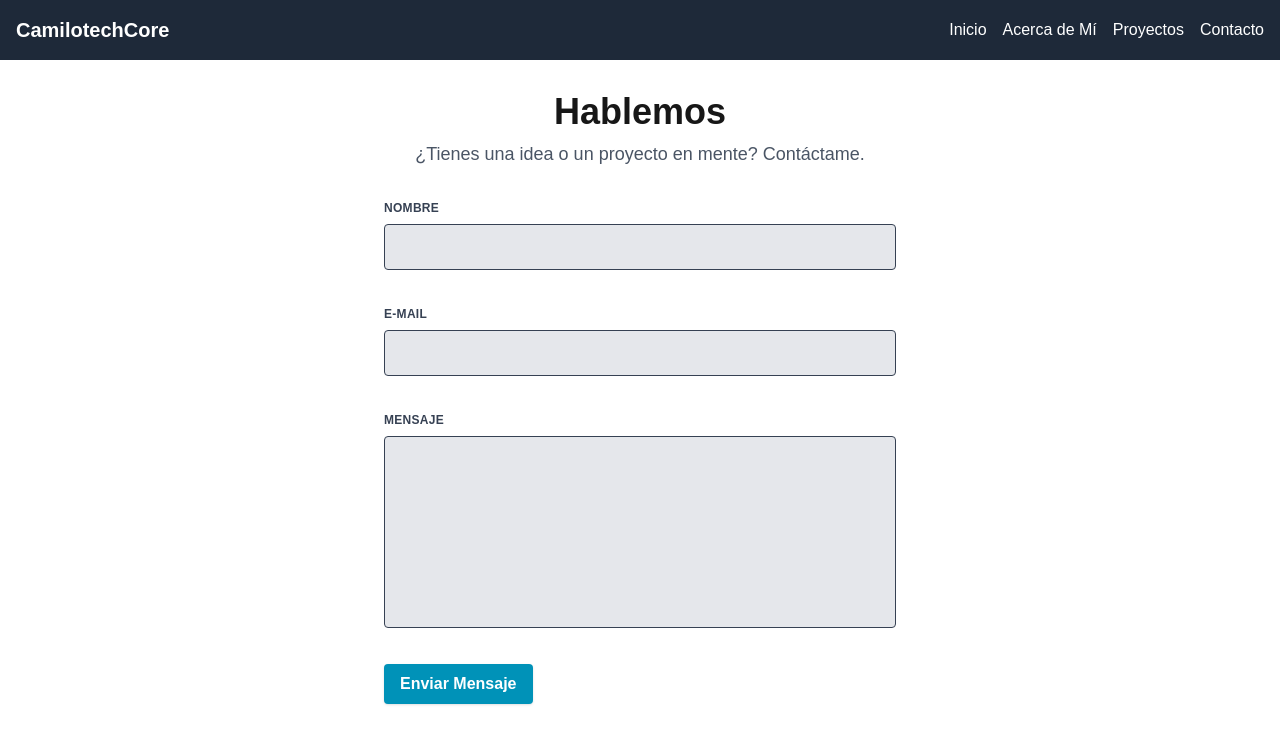
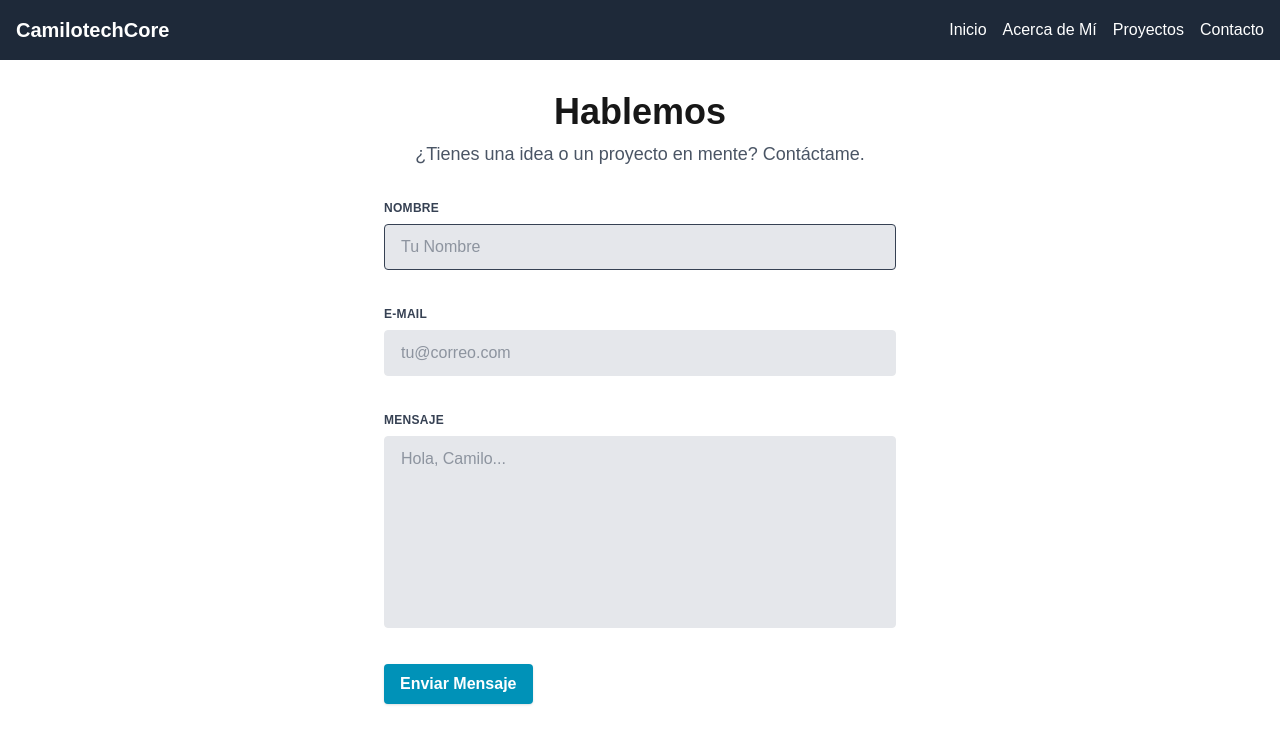
Before and after one commit to CamiloTechCore/CamiloTechCore, a Next.js app: page /contact in a window 1280 px wide. Shown: the top 744 px of the page. Built offline with nearby package versions, Linux system fonts and the light colour scheme.

Commit message:
refactor(backend): Replace Cloud Functions with Google Apps Script for contact form

```diff
--- a/src/app/api/contact/route.ts
+++ /dev/null
@@ -1,31 +0,0 @@
-import { NextResponse } from 'next/server';
-import { db } from '@/lib/firebase'; // 👈 Importar la conexión a la DB
-
-export async function POST(request: Request) {
-  try {
-    const formData = await request.json();
-    const { name, email, message } = formData;
-
-    // 1. Crear un nuevo documento en la colección "messages"
-    const messageRef = await db.collection('messages').add({
-      name,
-      email,
-      message,
-      createdAt: new Date(), // Añadir una marca de tiempo es una buena práctica
-    });
-
-    console.log("Mensaje guardado en Firestore con ID:", messageRef.id);
-
-    // 2. Enviar una respuesta de éxito de vuelta al cliente
-    return NextResponse.json({
-      message: "Mensaje recibido y guardado con éxito",
-      id: messageRef.id
-    }, { status: 200 });
-
-  } catch (error) {
-    console.error("Error al guardar en Firestore:", error);
-    return NextResponse.json({
-      message: "Error al procesar el mensaje"
-    }, { status: 500 });
-  }
-}
--- a/src/components/ContactForm.tsx
+++ b/src/components/ContactForm.tsx
@@ -7,41 +7,39 @@ export default function ContactForm() {
   const [email, setEmail] = useState('');
   const [message, setMessage] = useState('');
 
-  // Nuevos estados para manejar el envío
+  // Estados para manejar el envío y el feedback al usuario
   const [isSubmitting, setIsSubmitting] = useState(false);
   const [statusMessage, setStatusMessage] = useState('');
   const [isError, setIsError] = useState(false);
 
   const handleSubmit = async (e: React.FormEvent<HTMLFormElement>) => {
     e.preventDefault();
-
     setIsSubmitting(true);
     setStatusMessage('');
+    setIsError(false);
+
+    const SCRIPT_URL = "https://script.google.com/macros/s/AKfycbwvMsVELe8qOYAj9xxe-JRThE74wuqoJZ6ZBEdB_UkMKFWJ2iRYqvVunZsR32TCgDw6Fw/exec";
 
     try {
-        const response = await fetch('/api/contact', {
+      await fetch(SCRIPT_URL, {
           method: 'POST',
-            headers: { 'Content-Type': 'application/json' },
+          mode: 'no-cors', // Importante para la comunicación con Apps Script
+          headers: {
+              'Content-Type': 'application/json',
+          },
           body: JSON.stringify({ name, email, message }),
       });
 
-        const result = await response.json();
-
-        if (response.ok) {
+      // Asumimos éxito si no hay un error de red
       setStatusMessage("¡Mensaje enviado con éxito! Gracias por contactarme.");
       setIsError(false);
-            // Limpiar el formulario
       setName('');
       setEmail('');
       setMessage('');
-        } else {
-            setStatusMessage(result.message || "Hubo un error al enviar el mensaje.");
-            setIsError(true);
-        }
+
     } catch (error) {
-        // 👇 AQUÍ ESTÁ LA CORRECCIÓN: Usamos la variable 'error'
-        console.error("Detalle del error de envío:", error);
-        setStatusMessage("No se pudo conectar con el servidor. Por favor, inténtalo más tarde.");
+      console.error("Error al enviar a Google Sheets:", error);
+      setStatusMessage("Hubo un error al enviar el mensaje. Inténtalo de nuevo.");
       setIsError(true);
     } finally {
       setIsSubmitting(false);
@@ -50,25 +48,56 @@ export default function ContactForm() {
 
   return (
     <form onSubmit={handleSubmit} className="w-full max-w-lg mx-auto mt-8">
+      {/* Campos del formulario */}
       <div className="flex flex-wrap -mx-3 mb-6">
         <div className="w-full px-3">
-          <label className="block uppercase tracking-wide text-gray-700 text-xs font-bold mb-2" htmlFor="name">Nombre</label>
-          <input className="appearance-none block w-full bg-gray-200 text-gray-700 border rounded py-3 px-4 mb-3 leading-tight focus:outline-none focus:bg-white" id="name" type="text" value={name} onChange={(e) => setName(e.target.value)} required />
+          <label className="block uppercase tracking-wide text-gray-700 text-xs font-bold mb-2" htmlFor="name">
+            Nombre
+          </label>
+          <input
+            className="appearance-none block w-full bg-gray-200 text-gray-700 border rounded py-3 px-4 mb-3 leading-tight focus:outline-none focus:bg-white"
+            id="name"
+            type="text"
+            placeholder="Tu Nombre"
+            value={name}
+            onChange={(e) => setName(e.target.value)}
+            required
+          />
         </div>
       </div>
       <div className="flex flex-wrap -mx-3 mb-6">
         <div className="w-full px-3">
-          <label className="block uppercase tracking-wide text-gray-700 text-xs font-bold mb-2" htmlFor="email">E-mail</label>
-          <input className="appearance-none block w-full bg-gray-200 text-gray-700 border rounded py-3 px-4 mb-3 leading-tight focus:outline-none focus:bg-white" id="email" type="email" value={email} onChange={(e) => setEmail(e.target.value)} required />
+          <label className="block uppercase tracking-wide text-gray-700 text-xs font-bold mb-2" htmlFor="email">
+            E-mail
+          </label>
+          <input
+            className="appearance-none block w-full bg-gray-200 text-gray-700 border border-gray-200 rounded py-3 px-4 mb-3 leading-tight focus:outline-none focus:bg-white focus:border-gray-500"
+            id="email"
+            type="email"
+            placeholder="tu@correo.com"
+            value={email}
+            onChange={(e) => setEmail(e.target.value)}
+            required
+          />
         </div>
       </div>
       <div className="flex flex-wrap -mx-3 mb-6">
         <div className="w-full px-3">
-          <label className="block uppercase tracking-wide text-gray-700 text-xs font-bold mb-2" htmlFor="message">Mensaje</label>
-          <textarea className="no-resize appearance-none block w-full bg-gray-200 text-gray-700 border rounded py-3 px-4 mb-3 leading-tight focus:outline-none focus:bg-white h-48 resize-none" id="message" value={message} onChange={(e) => setMessage(e.target.value)} required></textarea>
+          <label className="block uppercase tracking-wide text-gray-700 text-xs font-bold mb-2" htmlFor="message">
+            Mensaje
+          </label>
+          <textarea
+            className="no-resize appearance-none block w-full bg-gray-200 text-gray-700 border border-gray-200 rounded py-3 px-4 mb-3 leading-tight focus:outline-none focus:bg-white focus:border-gray-500 h-48 resize-none"
+            id="message"
+            placeholder="Hola, Camilo..."
+            value={message}
+            onChange={(e) => setMessage(e.target.value)}
+            required
+          ></textarea>
         </div>
       </div>
 
+      {/* Botón y Mensaje de Estado */}
       <div className="w-full">
         <button
           className="shadow bg-cyan-600 hover:bg-cyan-700 focus:shadow-outline focus:outline-none text-white font-bold py-2 px-4 rounded disabled:bg-gray-400"
```
Lines whose indentation alone changed are shown as unchanged.
